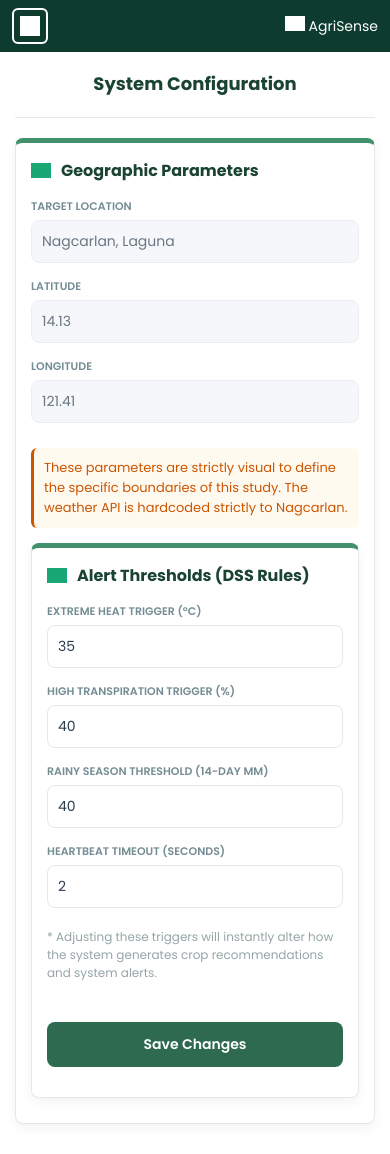
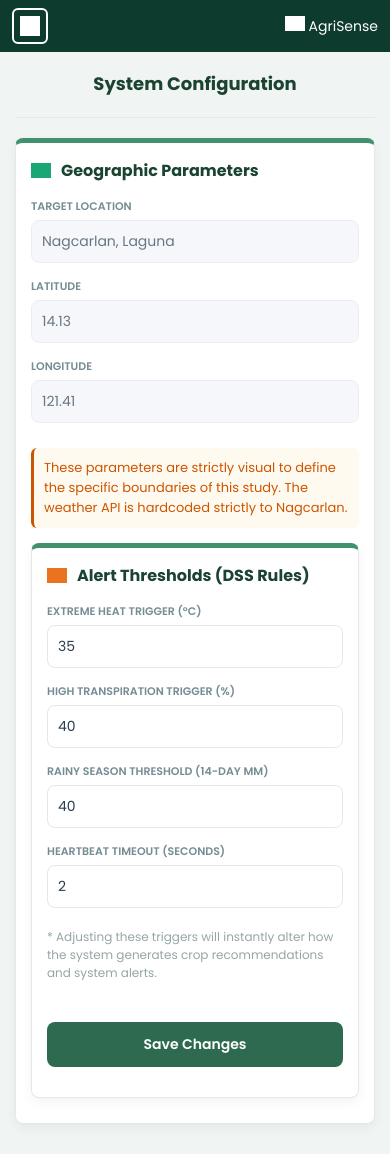
Before and after one commit to paulfrancisyramu-cmd/agrisense, a PHP site: page /settings.php in a window 390 px wide. Run offline with PHP 8.4, Linux system fonts and the light colour scheme; a user stored in the database is signed in; data comes from the database, SQL or seed files in the repository; some libraries are stand-ins or nearby versions; grey boxes are pictures that could not be loaded.

Commit message:
Add files via upload

```diff
--- a/settings.php
+++ b/settings.php
@@ -23,8 +23,22 @@ $settings = $conn->query("SELECT * FROM system_settings WHERE id=1")->fetch();
 <html lang="en">
 <head>
     <meta charset="UTF-8">
+    <meta name="viewport" content="width=device-width, initial-scale=1.0">
     <title>AgriSense - Settings</title>
     <link rel="stylesheet" href="static/style.css?v=<?php echo time(); ?>">
+    <style>
+        /* Keep desktop styling exactly as before */
+        body { background-color: #f0f4f2; }
+        .settings-container {
+            background: white;
+            padding: 30px;
+            border-radius: 12px;
+            margin-bottom: 25px;
+            box-shadow: 0 10px 25px rgba(0,0,0,0.05);
+            border: 1px solid #d1dbd4;
+        }
+        .settings-container h3 { color: #1b4332; margin-bottom: 20px; display: flex; align-items: center; gap: 10px; font-size: 18px; }
+    </style>
 </head>
 <body>
     <?php include 'includes/sidebar.php'; ?>
@@ -36,7 +50,7 @@ $settings = $conn->query("SELECT * FROM system_settings WHERE id=1")->fetch();
 
         <form action="settings.php" method="POST">
 
-            <div class="settings-group">
+            <div class="settings-container">
                 <h3><img src="https://unpkg.com/lucide-static@latest/icons/map-pin.svg" width="20" class="icon-green"> Geographic Parameters</h3>
                 <div class="form-row">
                     <div class="form-group">
@@ -56,8 +70,8 @@ $settings = $conn->query("SELECT * FROM system_settings WHERE id=1")->fetch();
                 </p>
             </div>
 
-            <div class="settings-group" style="border-left-color: #e67e22;">
-                <h3><img src="https://unpkg.com/lucide-static@latest/icons/triangle-alert.svg" width="20" class="icon-green"> Alert Thresholds (DSS Rules)</h3>
+            <div class="settings-container" style="border-left: 5px solid #e67e22;">
+                <h3><img src="https://unpkg.com/lucide-static@latest/icons/triangle-alert.svg" width="20" style="filter: brightness(0) saturate(100%) invert(48%) sepia(87%) saturate(1637%) hue-rotate(352deg) brightness(97%) contrast(88%);"> Alert Thresholds (DSS Rules)</h3>
                 <div class="form-row">
                     <div class="form-group">
                         <label>Extreme Heat Trigger (°C)</label>
--- a/static/style.css
+++ b/static/style.css
@@ -120,8 +120,8 @@ html, body { width: 100%; margin: 0; padding: 0; overflow-x: hidden; }
 .crop-match .unit { font-size: 16px; opacity: 0.8; }
 
 /* Settings Form Styles */
-.settings-group { background: white; padding: 30px; border-radius: 16px; margin-bottom: 25px; box-shadow: 0 8px 25px rgba(0,0,0,0.05); border: 1px solid #e2e8f0; border-top: 5px solid #40916c; }
-.settings-group h3 { color: #1b4332; margin-bottom: 20px; display: flex; align-items: center; gap: 10px; font-size: 18px; }
+.settings-group, .settings-container { background: white; padding: 30px; border-radius: 16px; margin-bottom: 25px; box-shadow: 0 8px 25px rgba(0,0,0,0.05); border: 1px solid #e2e8f0; border-top: 5px solid #40916c; }
+.settings-group h3, .settings-container h3 { color: #1b4332; margin-bottom: 20px; display: flex; align-items: center; gap: 10px; font-size: 18px; }
 .form-row { display: flex; gap: 20px; margin-bottom: 15px; }
 .form-group { flex: 1; }
 .form-group label { display: block; font-size: 12px; color: #748c94; font-weight: 600; text-transform: uppercase; margin-bottom: 8px; }
@@ -235,9 +235,10 @@ html, body { width: 100%; margin: 0; padding: 0; overflow-x: hidden; }
     /* Content area */
     .content-area { margin-left: 0 !important; width: 100% !important; padding: 70px 15px 20px 15px !important; display: block !important; box-sizing: border-box !important; }
 
-    /* Cards - same styling for card and settings-group on mobile */
+    /* Cards - same styling for card, settings-group, and settings-container on mobile */
     .card,
-    .settings-group {
+    .settings-group,
+    .settings-container {
         padding: 20px !important;
         border-radius: 8px !important;
         border: 1px solid #e2e8f0 !important;
@@ -332,8 +333,9 @@ html, body { width: 100%; margin: 0; padding: 0; overflow-x: hidden; }
         font-size: 14px !important;
     }
 
-    /* Settings group h3 */
-    .settings-group h3 {
+    /* Settings group/container h3 */
+    .settings-group h3,
+    .settings-container h3 {
         font-size: 16px !important;
         margin-bottom: 15px !important;
     }
@@ -342,7 +344,8 @@ html, body { width: 100%; margin: 0; padding: 0; overflow-x: hidden; }
 /* Extra small screens */
 @media (max-width: 480px) {
     .card,
-    .settings-group { padding: 15px !important; margin-bottom: 10px !important; }
+    .settings-group,
+    .settings-container { padding: 15px !important; margin-bottom: 10px !important; }
     .mobile-navbar { padding: 8px 12px !important; }
     .mobile-logo { font-size: 14px !important; }
     .header h1 { font-size: 18px !important; }
```
